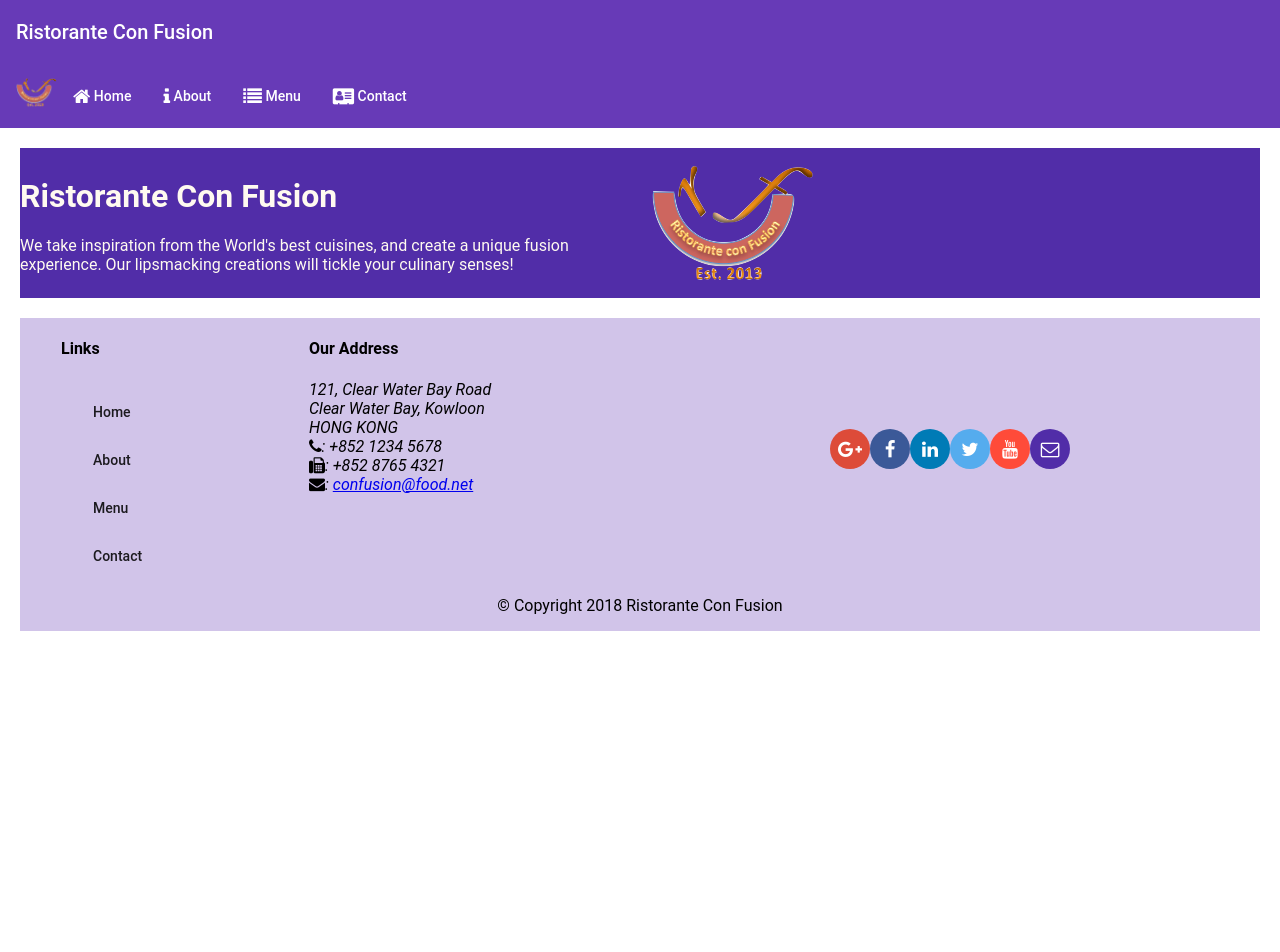
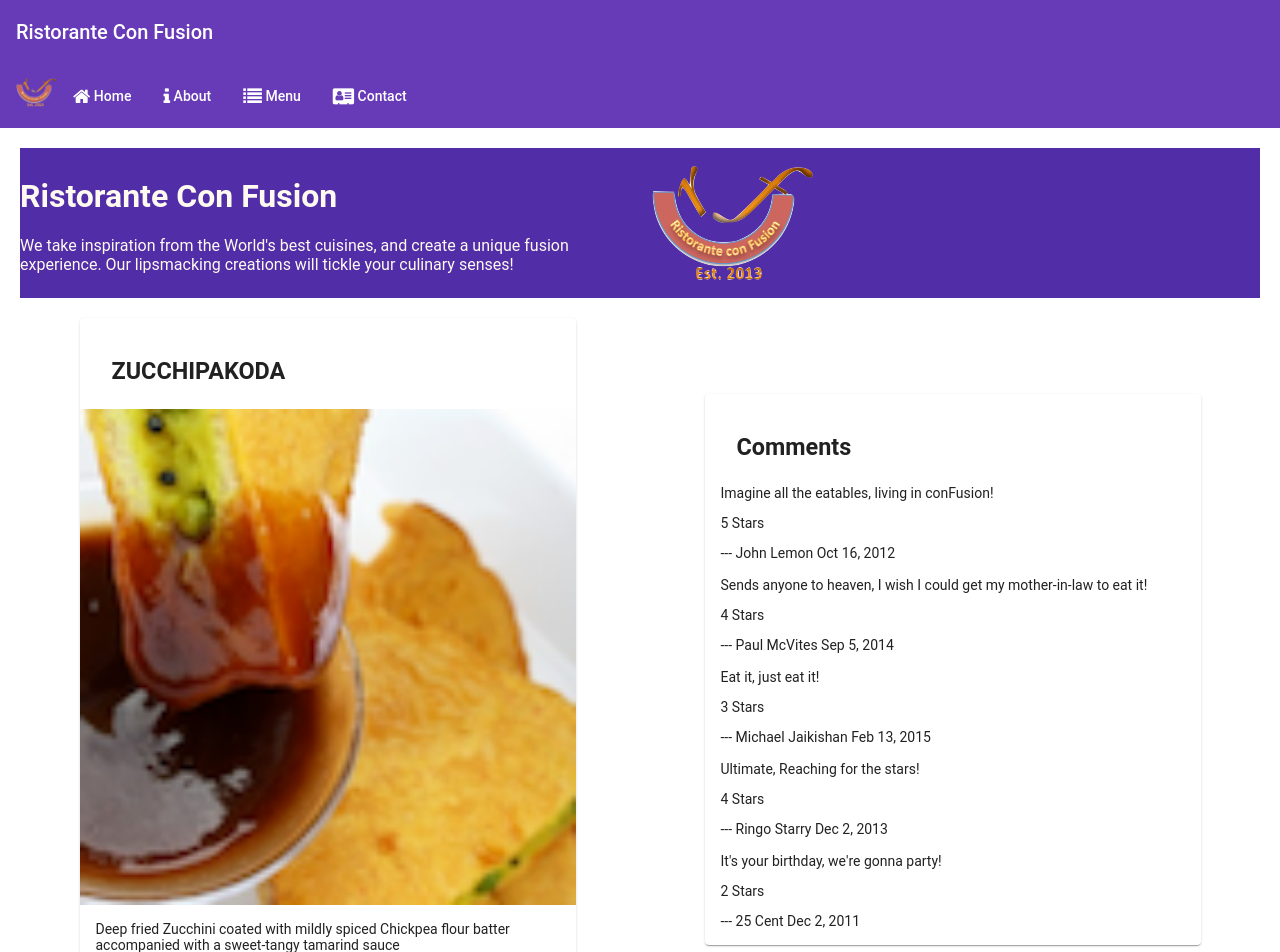
Before and after one commit to AnilRawat123/Confussion, an Angular app: page /dishdetail/1 in a window 1280 px wide. Before the commit this address led to /. Shown: the top 952 px of the page. Before the commit the page ends 800 px from the top, so only its background shows below. Built offline with nearby package versions, Linux system fonts and the light colour scheme.

Commit message:
Single Page Application Part 2

```diff
--- a/src/app/Services/dish.service.ts
+++ b/src/app/Services/dish.service.ts
@@ -13,10 +13,10 @@
     return DISHES;
   }
 
-  public getDishe(id:string):Dish
+  public getDish(id:string):Dish
   {
   //  return DISHES.filter(g=>g.id==id)[0];
-  return DISHES.filter((dish)=>{dish.id==id})[0];
+  return DISHES.filter(dish=>dish.id==id)[0];
   }
 
   public getFeaturedDish():Dish
--- a/src/app/Shared/footer/footer.component.html
+++ b/src/app/Shared/footer/footer.component.html
@@ -9,10 +9,10 @@
       <div fxFlex="40" fxFlexOffset="20px">
         <h4>Links</h4>
         <mat-list>
-          <mat-list-item><a mat-button>Home</a></mat-list-item>
+          <mat-list-item><a mat-button routerLink="/home">Home</a></mat-list-item>
           <mat-list-item><a mat-button>About</a></mat-list-item>
-          <mat-list-item><a mat-button>Menu</a></mat-list-item>
-          <mat-list-item><a mat-button>Contact</a></mat-list-item>
+          <mat-list-item><a mat-button routerLink="/menu">Menu</a></mat-list-item>
+          <mat-list-item><a mat-button routerLink="/contact">Contact</a></mat-list-item>
         </mat-list>
       </div>
       <div fxFlex="55">
--- a/src/app/app-routing.module.ts
+++ b/src/app/app-routing.module.ts
@@ -3,12 +3,14 @@
 import { HomeComponent } from './home/home.component';
 import { MenuComponent } from './menu/menu.component';
 import { ContactComponent } from './contact/contact.component';
+import { DishdetailComponent } from './dishdetail/dishdetail.component';
 
 export const routes: Routes =
 [
   { path: 'home',  component: HomeComponent },
   { path: 'menu',     component: MenuComponent },
   {path:'contact',component:ContactComponent},
+  {path:'dishdetail/:id',component:DishdetailComponent},
   { path: '', redirectTo: '/home', pathMatch: 'full' }
 ];
 
--- a/src/app/dishdetail/dishdetail.component.html
+++ b/src/app/dishdetail/dishdetail.component.html
@@ -6,23 +6,24 @@
     fxLayoutAlign.gt-md="space-around center"
     fxLayoutGap="10px"
     fxLayoutGap.xs="0"
-    *ngIf="selectedDish"
+    *ngIf="dish"
     >
 
   <div fxFlex="40">
-    <div fxFlex *ngIf="selectedDish">
+    <div fxFlex *ngIf="dish">
         <mat-card>
           <mat-card-header>
             <mat-card-title>
-              <h3>{{selectedDish.name | uppercase}}</h3>
+              <h3>{{dish.name | uppercase}}</h3>
             </mat-card-title>
           </mat-card-header>
-          <img mat-card-image src={{selectedDish.image}} alt={{selectedDish.name}}>
+          <img mat-card-image src={{dish.image}} alt={{dish.name}}>
           <mat-card-content>
-            <p>{{selectedDish.description}}
+            <p>{{dish.description}}
             </p>
           </mat-card-content>
           <mat-card-actions>
+            <button mat-button (click)="goback()">BACK</button>
             <button mat-button>LIKE</button>
             <button mat-button>SHARE</button>
           </mat-card-actions>
@@ -32,7 +33,7 @@
 
   <div fxFlex="40">
     <!-- <p>Display the list of comments here</p> -->
-    <div fxFlex *ngIf="selectedDish.comments">
+    <div fxFlex *ngIf="dish.comments">
       <mat-card>
         <mat-card-header>
           <mat-card-title>
@@ -40,7 +41,7 @@
           </mat-card-title>
         </mat-card-header>
         <!-- <img mat-card-image src={{selectedDish.image}} alt={{selectedDish.name}}> -->
-        <mat-card-content *ngFor="let comment of selectedDish.comments">
+        <mat-card-content *ngFor="let comment of dish.comments">
           <p>{{comment.comment}}</p>
           <p>{{comment.rating }} Stars</p>
           <p>--- {{comment.author }} {{ comment.date | date}}</p>
--- a/src/app/dishdetail/dishdetail.component.ts
+++ b/src/app/dishdetail/dishdetail.component.ts
@@ -1,5 +1,9 @@
 import { Component, OnInit ,Input} from '@angular/core';
+import { ActivatedRoute, Params } from '@angular/router';
+import { Location } from '@angular/common';
 import { Dish } from '../Shared/dish';
+
+import { DishService } from '../Services/dish.service';
 
 @Component({
   selector: 'app-dishdetail',
@@ -7,12 +11,15 @@
   styleUrls: ['./dishdetail.component.css']
 })
 export class DishdetailComponent implements OnInit {
-    @Input()
-    selectedDish!:Dish;
+    dish!:Dish;
 
-  constructor() { }
+  constructor(private dishservice:DishService,private location:Location,private route:ActivatedRoute) { }
+  ngOnInit(): void {
+     let Id=this.route.snapshot.params['id'];
+     this.dish=this.dishservice.getDish(Id);
+  }
 
-  ngOnInit(): void {
-
+  goback():void{
+this.location.back();
   }
 }
--- a/src/app/menu/menu.component.html
+++ b/src/app/menu/menu.component.html
@@ -13,7 +13,7 @@
 
   <div fxFlex>
     <mat-grid-list cols="2" rowHeight="200px">
-      <mat-grid-tile *ngFor="let dish of dishes" (click) = 'onSelect(dish)'>
+      <mat-grid-tile *ngFor="let dish of dishes"  [routerLink]="['/dishdetail',dish.id]">
         <img height="200px" src={{dish.image}} alt={{dish.name}}>
         <mat-grid-tile-footer>
           <h1>{{dish.name | uppercase}}</h1>
@@ -23,4 +23,4 @@
   </div>
 
 </div>
-<app-dishdetail [selectedDish]="selectedDish"></app-dishdetail>
+<!-- <app-dishdetail [selectedDish]="selectedDish"></app-dishdetail> -->
```
